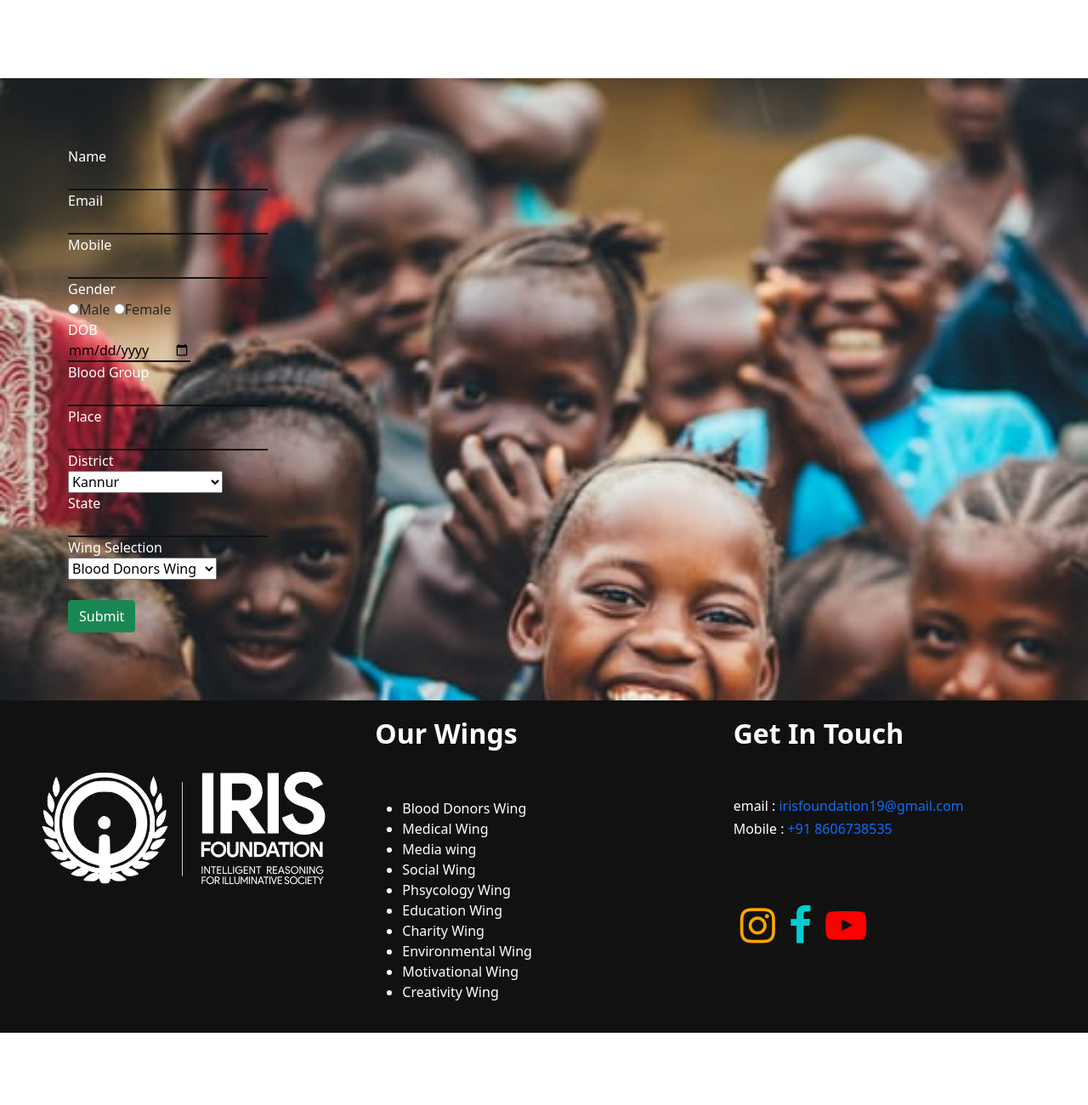
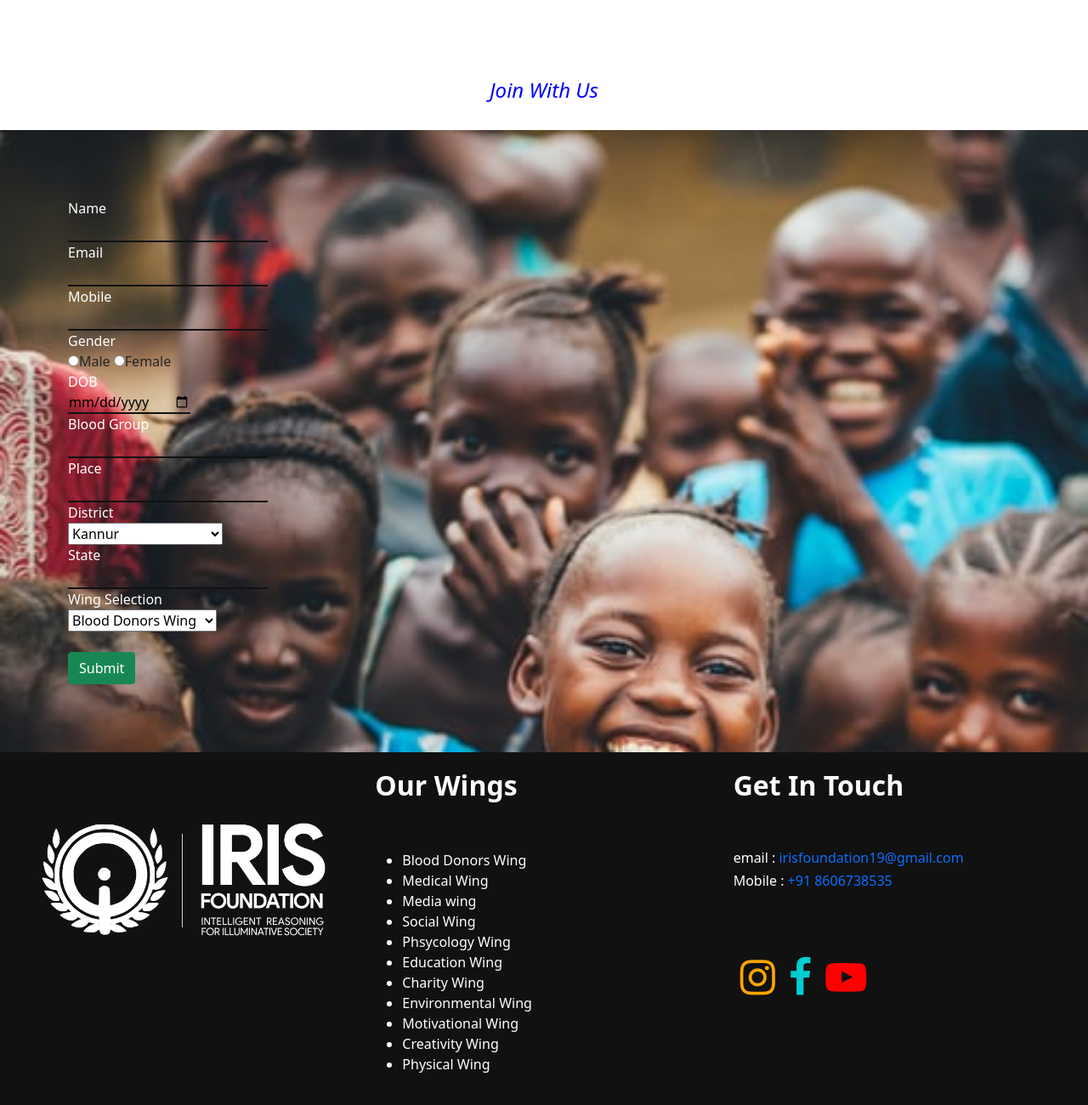
Before and after one commit to sahadpk/Iris-foundation, a plain HTML site: page index.html in a window 1280 px wide. Shown: the part 6205-7505 px from the top of the page at 85% size. Before the commit the page ends 7420 px from the top, so only its background shows below. Drawn offline with nearby package versions, Linux system fonts and the light colour scheme.

Commit message:
thirteenth

```diff
--- a/index.html
+++ b/index.html
@@ -409,6 +409,8 @@
         </div>
 
     </section>
+    <h4 style="color: blue; text-align: center;"> <i> Join With Us </i></h4>
+    <br>
     <section id="contact-form" style="background-image: url(./imgs/back3.jpg);">
         <div class="row">
             <div class="col-md-4">
@@ -516,6 +518,7 @@
                     <li>Environmental Wing</li>
                     <li>Motivational Wing</li>
                     <li>Creativity Wing</li>
+                    <li>Physical Wing</li>
                 </ul>
             </div>
             <div class="col-md-4">
```
